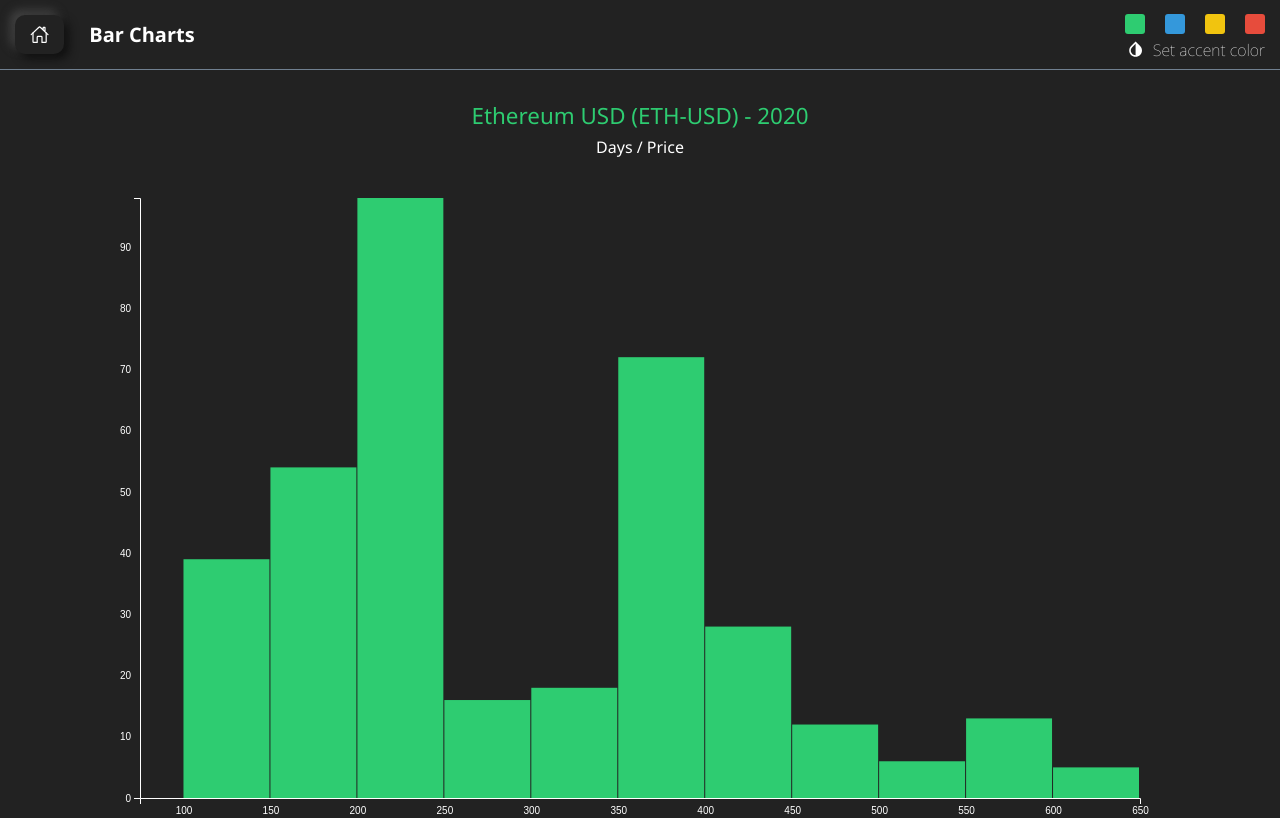
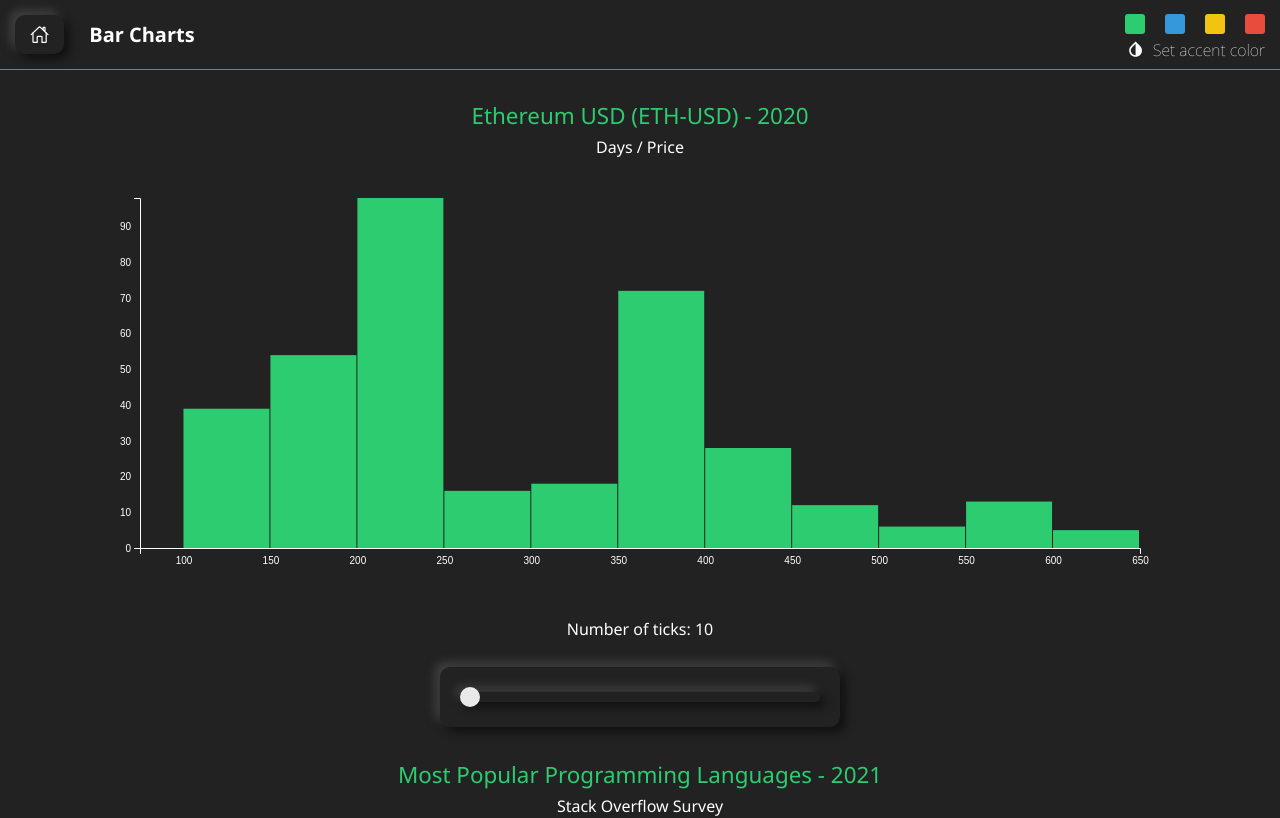
Before and after one commit to Ad1tyARa0/react-d3, a React (Create React App) app: page /3 in a window 1280 px wide. Shown: the top 818 px of the page. Built offline with nearby package versions, Linux system fonts and the light colour scheme; no server answers.

Commit message:
Changed height.

```diff
--- a/src/components/charts/bar-chart/BarChart.scss
+++ b/src/components/charts/bar-chart/BarChart.scss
@@ -5,6 +5,9 @@
 $class_css_prefix: '.#{$css_prefix}';
 
 #{$class_css_prefix}main {
+  display: flex;
+  flex-direction: column;
+  align-items: center;
   margin: 15px;
 }
 
--- a/src/pages/page-3/Page3.tsx
+++ b/src/pages/page-3/Page3.tsx
@@ -138,7 +138,7 @@
         ) : (
           <Histogram
             width={1000}
-            height={600}
+            height={350}
             data={histogramData}
             accentColor={accentColor}
             dimensions={DEFAULT_DIMENSIONS}
```
